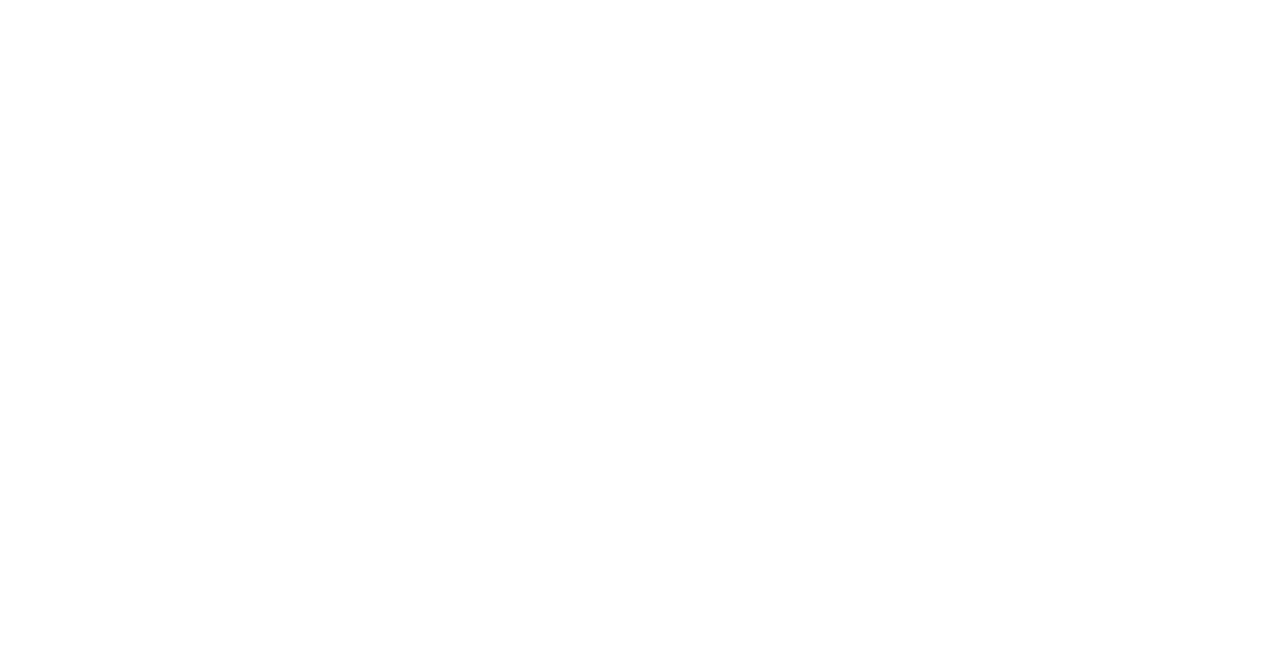
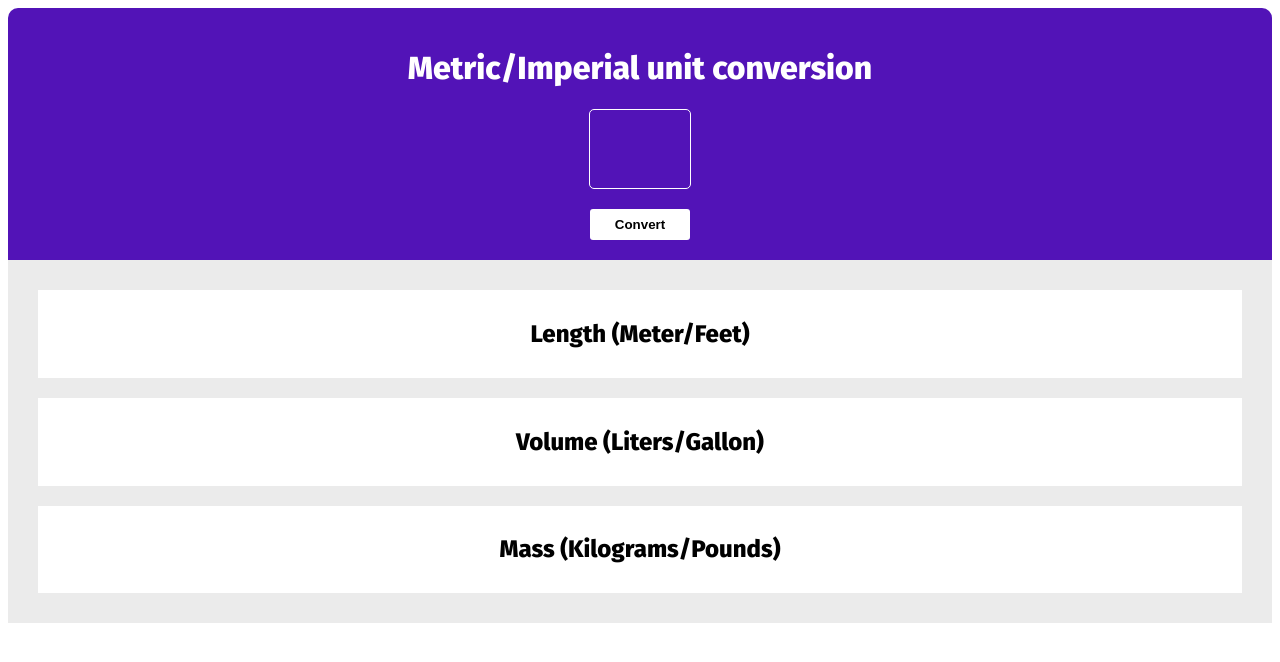
Before and after one commit to SeeQuentt/unit-converter, a plain HTML site: page index.html in a window 1280 px wide. Drawn offline with Linux system fonts and the light colour scheme.

Commit message:
Work in progress

```diff
--- a/index.html
+++ b/index.html
@@ -1,12 +1,42 @@
 <!DOCTYPE html>
 <html lang="en">
+
 <head>
     <meta charset="UTF-8">
     <meta http-equiv="X-UA-Compatible" content="IE=edge">
     <meta name="viewport" content="width=device-width, initial-scale=1.0">
+    <link rel="stylesheet" href="styles.css">
+    <link rel="preconnect" href="https://fonts.googleapis.com">
+    <link rel="preconnect" href="https://fonts.gstatic.com" crossorigin>
+    <link href="https://fonts.googleapis.com/css2?family=Fira+Sans:wght@800&display=swap" rel="stylesheet">
     <title>Document</title>
 </head>
+
 <body>
+   <div id="main">
+    <h1>Metric/Imperial unit conversion</h1>
+    <input type="text" id="amount">
+    <button id="convert-btn">Convert</button>
+   </div>
 
+   <div class="results-container">
+
+    <div class="results">
+        <h2>Length (Meter/Feet)</h2>
+        <p id="results-length"></p>
+    </div>
+
+    <div class="results">
+        <h2>Volume (Liters/Gallon)</h2>
+        <p id="results-volume"></p>
+    </div>
+
+    <div class="results">
+        <h2>Mass (Kilograms/Pounds)</h2>
+        <p id="results-mass"></p>
+    </div>
+
+   </div>
 </body>
+<script src="main.js"></script>
 </html>
--- a/main.js
+++ b/main.js
@@ -0,0 +1,5 @@
+const resultsLength = document.getElementById("results-length")
+const resultsVolume = document.getElementById("results-volume")
+const resultsMass = document.getElementById("results-mass")
+
+const amountIn = document.getElementById("amount").value
--- a/styles.css
+++ b/styles.css
@@ -0,0 +1,47 @@
+#main {
+    background-color: #5213b7;
+    color: white;
+    font-weight: 800;
+    padding:20px;
+    margin: 0;
+    text-align: center;
+    font-family: 'Fira Sans', sans-serif;
+    border-radius: 10px 10px 0px 0px;
+    display: flex;
+    flex-direction: column;
+    align-items: center;
+}
+
+#amount {
+    background-color: #5213b7;
+    border: solid 1px white;
+    color: white;
+    text-align: center;
+    font-size: 50px;
+    padding: 10px 0px;
+    max-width: 100px;
+    border-radius: 5px;
+}
+
+#convert-btn {
+    margin-top: 20px;
+    background-color: white;
+    border: none;
+    padding: 8px 25px;
+    font-weight: 700;
+    border-radius: 3px;
+}
+
+.results-container {
+    background-color: rgb(235, 235, 235);
+    margin: 0px;
+    padding: 10px;
+}
+
+.results {
+    background-color: white;
+    text-align: center;
+    font-family: 'Fira Sans', sans-serif;
+    padding: 10px;
+    margin: 20px;
+}
```
